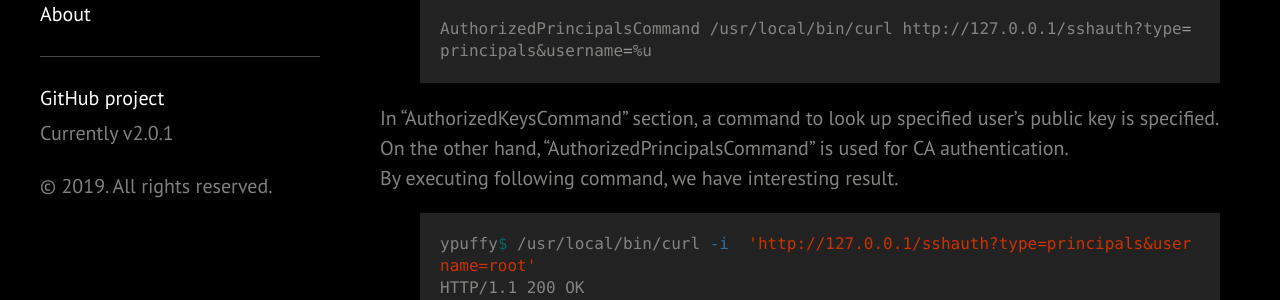
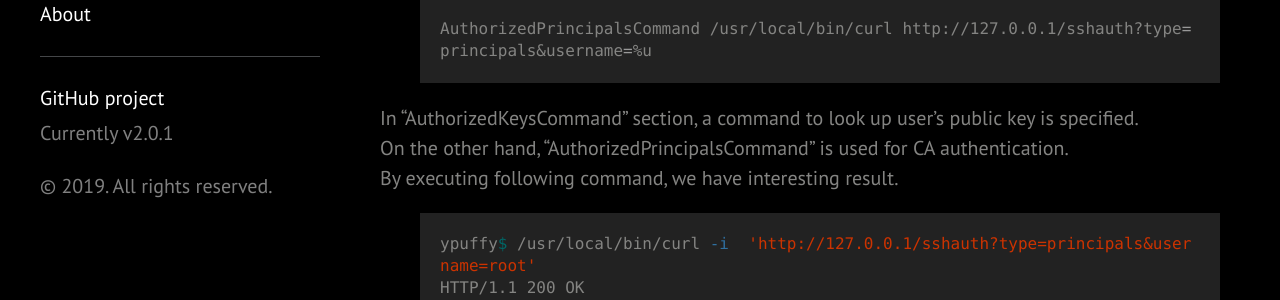
Before and after one commit to 1n4r1/1n4r1.github.io, a Jekyll site: the page built from _posts/2019-02-09-Hackthebox-Ypuffy-Writeup.md, in a window 1280 px wide and 900 px high, scrolled down 9679 px. Shown: the part 155-455 px from the top of the window. Built offline with Jekyll 4.4.1, drawn with Linux system fonts in a browser that asks for light colours; some of the changed text lies outside the part shown.

Commit message:
some modification on 2019-02-09

```diff
--- a/_posts/2019-02-09-Hackthebox-Ypuffy-Writeup.md
+++ b/_posts/2019-02-09-Hackthebox-Ypuffy-Writeup.md
@@ -10,7 +10,7 @@ This is a write-up of "ypuffy" on that website.
 ## Solution
 ### 1. Port scanning
 {% highlight shell %}
-root@kali:# nmap -p- 10.10.10.107 -sV -sC
+root@kali:~# nmap -p- 10.10.10.107 -sV -sC
 Starting Nmap 7.70 ( https://nmap.org ) at 2018-09-16 04:08 EEST
 Nmap scan report for 10.10.10.107
 Host is up (0.038s latency).
@@ -54,7 +54,7 @@ Nmap done: 1 IP address (1 host up) scanned in 51.69 seconds
 
 SMB enumeration:
 {% highlight shell %}
-root@kali:# nmap 10.10.10.107 --script smb-enum-shares
+root@kali:~# nmap 10.10.10.107 --script smb-enum-shares
 Starting Nmap 7.70 ( https://nmap.org ) at 2018-09-16 12:44 EEST
 Nmap scan report for 10.10.10.107
 Host is up (0.036s latency).
@@ -406,7 +406,7 @@ AuthorizedKeysCommand /usr/local/bin/curl http://127.0.0.1/sshauth?type=keys&use
 {% highlight shell %}
 AuthorizedPrincipalsCommand /usr/local/bin/curl http://127.0.0.1/sshauth?type=principals&username=%u
 {% endhighlight %}
-In "AuthorizedKeysCommand" section, a command to look up specified user's public key is specified.<br>
+In "AuthorizedKeysCommand" section, a command to look up user's public key is specified.<br>
 On the other hand, "AuthorizedPrincipalsCommand" is used for CA authentication.<br>
 By executing following command, we have interesting result.
 {% highlight shell %}
```
Also changed, not shown: other parts of _posts/2019-02-09-Hackthebox-Ypuffy-Writeup.md (+1 -1 lines).
